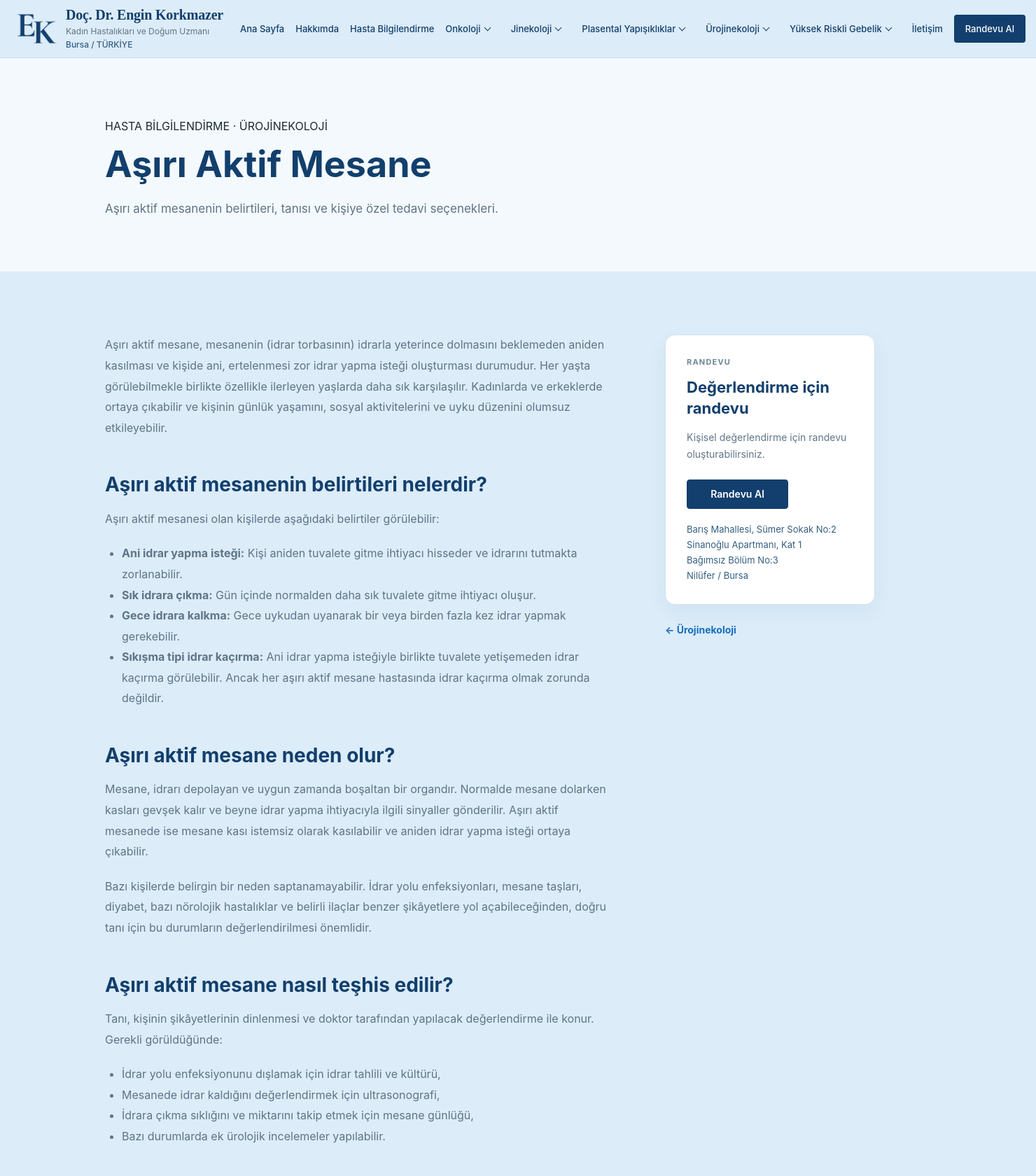
After one commit to msamkara67/engin-korkmazer, a Django app: page /asiri-aktif-mesane/ in a window 1480 px wide. The commit adds this page. Shown: the top 1680 px of the page at 70% size. Run offline with Django 5.2, Linux system fonts and the light colour scheme.

Commit message:
Add overactive bladder abortion and Nexplanon articles

```diff
--- a/website/sitemaps.py
+++ b/website/sitemaps.py
@@ -19,6 +19,8 @@ class StaticViewSitemap(Sitemap):
             "website:genital_warts",
             "website:hpv_vaccine",
             "website:intrauterine_device",
+            "website:nexplanon",
+            "website:abortion",
             "website:colposcopy",
             "website:hysteroscopy",
             "website:asherman_syndrome",
@@ -42,6 +44,7 @@ class StaticViewSitemap(Sitemap):
 
             "website:urogynecology",
             "website:urinary_incontinence",
+            "website:overactive_bladder",
             "website:uterine_prolapse",
             "website:laparoscopic_sacrocolpopexy",
 
--- a/website/templates/website/base.html
+++ b/website/templates/website/base.html
@@ -216,6 +216,14 @@
                         Rahim İçi Araç (Spiral)
                     </a>
 
+                    <a href="{% url 'website:nexplanon' %}">
+                        Nexplanon (Cilt Altı İmplantı)
+                    </a>
+
+                    <a href="{% url 'website:abortion' %}">
+                        Kürtaj
+                    </a>
+
                     <a href="{% url 'website:hysteroscopy' %}">
                         Histeroskopi
                     </a>
@@ -282,6 +290,10 @@
 
                     <a href="{% url 'website:urinary_incontinence' %}">
                         İdrar Kaçırma
+                    </a>
+
+                    <a href="{% url 'website:overactive_bladder' %}">
+                        Aşırı Aktif Mesane
                     </a>
 
                     <a href="{% url 'website:uterine_prolapse' %}">
--- /dev/null
+++ b/website/templates/website/overactive_bladder.html
@@ -0,0 +1,73 @@
+{% extends "website/base.html" %}
+
+{% block title %}Aşırı Aktif Mesane | Doç. Dr. Engin Korkmazer Bursa{% endblock %}
+{% block meta_description %}Aşırı aktif mesanenin belirtileri, nedenleri, tanısı ve tedavi seçenekleri; mesane eğitimi, pelvik taban egzersizleri ve ilaç tedavisi hakkında bilgilendirme.{% endblock %}
+
+{% block content %}
+<section class="article-hero">
+    <div class="container">
+        <span class="section-kicker">HASTA BİLGİLENDİRME · ÜROJİNEKOLOJİ</span>
+        <h1>Aşırı Aktif Mesane</h1>
+        <p>Aşırı aktif mesanenin belirtileri, tanısı ve kişiye özel tedavi seçenekleri.</p>
+    </div>
+</section>
+<section class="article-page">
+    <div class="container article-layout">
+        <article class="article-content">
+            <p>Aşırı aktif mesane, mesanenin (idrar torbasının) idrarla yeterince dolmasını beklemeden aniden kasılması ve kişide ani, ertelenmesi zor idrar yapma isteği oluşturması durumudur. Her yaşta görülebilmekle birlikte özellikle ilerleyen yaşlarda daha sık karşılaşılır. Kadınlarda ve erkeklerde ortaya çıkabilir ve kişinin günlük yaşamını, sosyal aktivitelerini ve uyku düzenini olumsuz etkileyebilir.</p>
+
+            <h2>Aşırı aktif mesanenin belirtileri nelerdir?</h2>
+            <p>Aşırı aktif mesanesi olan kişilerde aşağıdaki belirtiler görülebilir:</p>
+            <ul>
+                <li><strong>Ani idrar yapma isteği:</strong> Kişi aniden tuvalete gitme ihtiyacı hisseder ve idrarını tutmakta zorlanabilir.</li>
+                <li><strong>Sık idrara çıkma:</strong> Gün içinde normalden daha sık tuvalete gitme ihtiyacı oluşur.</li>
+                <li><strong>Gece idrara kalkma:</strong> Gece uykudan uyanarak bir veya birden fazla kez idrar yapmak gerekebilir.</li>
+                <li><strong>Sıkışma tipi idrar kaçırma:</strong> Ani idrar yapma isteğiyle birlikte tuvalete yetişemeden idrar kaçırma görülebilir. Ancak her aşırı aktif mesane hastasında idrar kaçırma olmak zorunda değildir.</li>
+            </ul>
+
+            <h2>Aşırı aktif mesane neden olur?</h2>
+            <p>Mesane, idrarı depolayan ve uygun zamanda boşaltan bir organdır. Normalde mesane dolarken kasları gevşek kalır ve beyne idrar yapma ihtiyacıyla ilgili sinyaller gönderilir. Aşırı aktif mesanede ise mesane kası istemsiz olarak kasılabilir ve aniden idrar yapma isteği ortaya çıkabilir.</p>
+            <p>Bazı kişilerde belirgin bir neden saptanamayabilir. İdrar yolu enfeksiyonları, mesane taşları, diyabet, bazı nörolojik hastalıklar ve belirli ilaçlar benzer şikâyetlere yol açabileceğinden, doğru tanı için bu durumların değerlendirilmesi önemlidir.</p>
+
+            <h2>Aşırı aktif mesane nasıl teşhis edilir?</h2>
+            <p>Tanı, kişinin şikâyetlerinin dinlenmesi ve doktor tarafından yapılacak değerlendirme ile konur. Gerekli görüldüğünde:</p>
+            <ul>
+                <li>İdrar yolu enfeksiyonunu dışlamak için idrar tahlili ve kültürü,</li>
+                <li>Mesanede idrar kaldığını değerlendirmek için ultrasonografi,</li>
+                <li>İdrara çıkma sıklığını ve miktarını takip etmek için mesane günlüğü,</li>
+                <li>Bazı durumlarda ek ürolojik incelemeler yapılabilir.</li>
+            </ul>
+
+            <h2>Aşırı aktif mesane nasıl tedavi edilir?</h2>
+            <p>Tedavi, şikâyetlerin şiddetine ve kişinin genel sağlık durumuna göre planlanır.</p>
+            <h3>1. Yaşam tarzı değişiklikleri</h3>
+            <ul>
+                <li>Çay, kahve ve kafeinli içeceklerin tüketimini azaltmak,</li>
+                <li>Gün boyunca yeterli miktarda su içmek, ancak özellikle akşam saatlerinde aşırı sıvı tüketiminden kaçınmak,</li>
+                <li>Kabızlığı önlemek,</li>
+                <li>Fazla kilo varsa kilo vermek,</li>
+                <li>Mesaneyi belirli aralıklarla boşaltmayı öğrenmek.</li>
+            </ul>
+            <h3>2. Mesane eğitimi ve pelvik taban egzersizleri</h3>
+            <p>Mesane eğitimiyle tuvalete gitme aralıkları zaman içinde kontrollü olarak artırılabilir. Pelvik taban kaslarını güçlendiren egzersizler, özellikle idrar kaçırma şikâyeti olan kişilerde faydalı olabilir. Bu yöntemlerin düzenli uygulanması önemlidir.</p>
+            <h3>3. İlaç tedavisi</h3>
+            <p>Yaşam tarzı değişiklikleri yeterli olmadığında doktor tarafından mesane kasının istemsiz kasılmalarını azaltan ilaçlar önerilebilir. Bu ilaçların bazıları ağız kuruluğu, kabızlık veya tansiyon değişiklikleri gibi yan etkilere neden olabilir. İlaç seçimi kişinin sağlık durumuna göre yapılmalıdır.</p>
+            <h3>4. İleri tedavi yöntemleri</h3>
+            <p>İlaç tedavisinden yeterli fayda görülmeyen bazı kişilerde mesane içine botulinum toksini (Botoks) uygulanması, sinir uyarım tedavileri veya diğer ileri tedavi seçenekleri değerlendirilebilir.</p>
+            <div class="article-note">
+                <p><strong>İdrar kaçırma her iki kadından birinde görülebilir ama normal bir durum değildir ve tedavi edilmesi gerekir.</strong></p>
+            </div>
+        </article>
+        <aside class="article-sidebar">
+            <div class="article-side-card">
+                <span class="contact-label">RANDEVU</span>
+                <h3>Değerlendirme için randevu</h3>
+                <p>Kişisel değerlendirme için randevu oluşturabilirsiniz.</p>
+                <a href="https://www.doktortakvimi.com/profil/engin-korkmazer" target="_blank" rel="noopener noreferrer" class="btn btn-primary">Randevu Al</a>
+                {% include "website/appointment_address.html" %}
+            </div>
+            <a href="{% url 'website:urogynecology' %}" class="article-back-link">← Ürojinekoloji</a>
+        </aside>
+    </div>
+</section>
+{% endblock %}
--- a/website/urls.py
+++ b/website/urls.py
@@ -4,6 +4,9 @@ from . import views
 app_name = "website"
 
 urlpatterns = [
+    path("nexplanon-cilt-alti-implanti/", views.nexplanon, name="nexplanon"),
+    path("kurtaj/", views.abortion, name="abortion"),
+    path("asiri-aktif-mesane/", views.overactive_bladder, name="overactive_bladder"),
     path("genital-sigil/", views.genital_warts, name="genital_warts"),
     path("uterin-septum-rahim-perdesi/", views.uterine_septum, name="uterine_septum"),
     path("rahimde-yapisiklik-asherman-sendromu/", views.asherman_syndrome, name="asherman_syndrome"),
--- a/website/views.py
+++ b/website/views.py
@@ -29,6 +29,15 @@ def fibroids(request):
 
 def urinary_incontinence(request):
     return render(request, "website/urinary_incontinence.html")
+
+def overactive_bladder(request):
+    return render(request, "website/overactive_bladder.html")
+
+def abortion(request):
+    return render(request, "website/abortion.html")
+
+def nexplanon(request):
+    return render(request, "website/nexplanon.html")
 
 def high_risk_pregnancy(request):
     return render(request, "website/high_risk_pregnancy.html")
```
Also changed, not shown: website/templates/website/abortion.html (added, +54 -0 lines), website/templates/website/nexplanon.html (added, +66 -0 lines).
